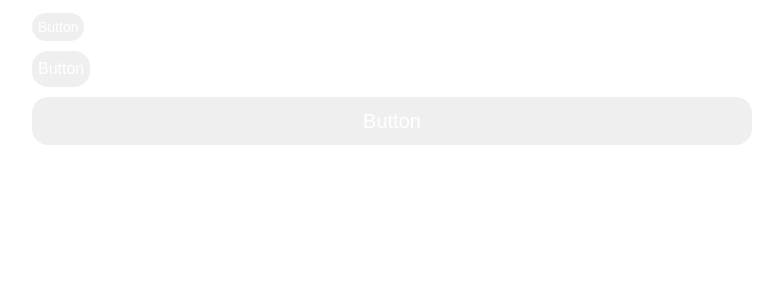
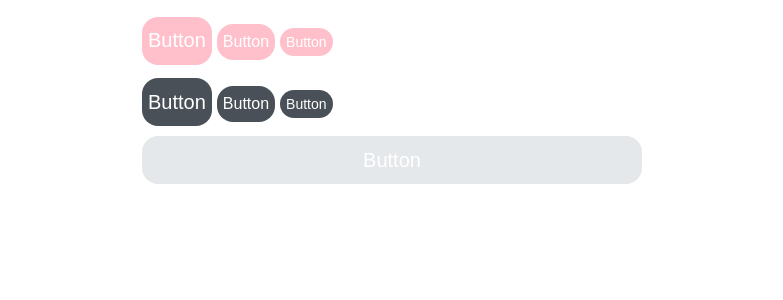
Before and after one commit to slobbie/Dashboard, a React (Create React App) app: page / in a window 1280 px wide. Shown: the top 300 px of the page, without its empty margins (253-1036 px from the left). Built offline with nearby package versions, Linux system fonts and the light colour scheme.

Commit message:
:lipstick: Style button style 변경

```diff
--- a/src/App.tsx
+++ b/src/App.tsx
@@ -1,16 +1,36 @@
 import React from 'react';
 import styled from 'styled-components';
 import Button from './components/Button';
+import Colors from './constants/Colors';
 
 function App() {
   return (
     <div className='App'>
       <BtnBox>
         <Box>
-          <Button onClick={() => {}} Color='' label='Button' Size='S' />
+          <Button onClick={() => {}} Color='Pink' label='Button' Size='L' />
+          <Button onClick={() => {}} Color='Pink' label='Button' Size='M' />
+          <Button onClick={() => {}} Color='Pink' label='Button' Size='S' />
         </Box>
         <Box>
-          <Button onClick={() => {}} label='Button' Size='M' />
+          <Button
+            onClick={() => {}}
+            Color={Colors.gray}
+            label='Button'
+            Size='L'
+          />
+          <Button
+            onClick={() => {}}
+            Color={Colors.gray}
+            label='Button'
+            Size='M'
+          />
+          <Button
+            onClick={() => {}}
+            Color={Colors.gray}
+            label='Button'
+            Size='S'
+          />
         </Box>
         <Box>
           <Button onClick={() => {}} label='Button' Size='L' fullWidth />
@@ -22,7 +42,7 @@ function App() {
 
 export default App;
 const BtnBox = styled.div`
-  width: 720px;
+  width: 500px;
   display: flex;
   flex-direction: column;
   justify-content: center;
--- a/src/components/Button.tsx
+++ b/src/components/Button.tsx
@@ -11,8 +11,7 @@ interface props {
 }
 
 const Button = ({ ...props }: props) => {
-  const { label } = props;
-  return <ButtonModel {...props}>{label}</ButtonModel>;
+  return <ButtonModel {...props}>{props.label}</ButtonModel>;
 };
 
 export default Button;
@@ -49,10 +48,16 @@ const sizeStyles = css<props>`
         margin-top: 1rem;
       }
     `}
+    ${(props) =>
+    props.Color &&
+    css`
+      background-color: ${props.Color};
+    `}
 `;
 
 const ButtonModel = styled.button<props>`
   color: white;
+  background-color: ${Color.grey200};
   cursor: pointer;
   border: none;
   border-radius: 16px;
--- a/src/constants/Colors.ts
+++ b/src/constants/Colors.ts
@@ -1,9 +1,13 @@
 const white = '#ffffff';
 const black = '#000000';
+const grey100 = '#f2f4f6';
 
 const Colors = {
   white,
   black,
+  gray: '#495057',
+  grey100,
+  grey200: '#e5e8eb',
   blue500: '#3182f6',
 };
 
```
